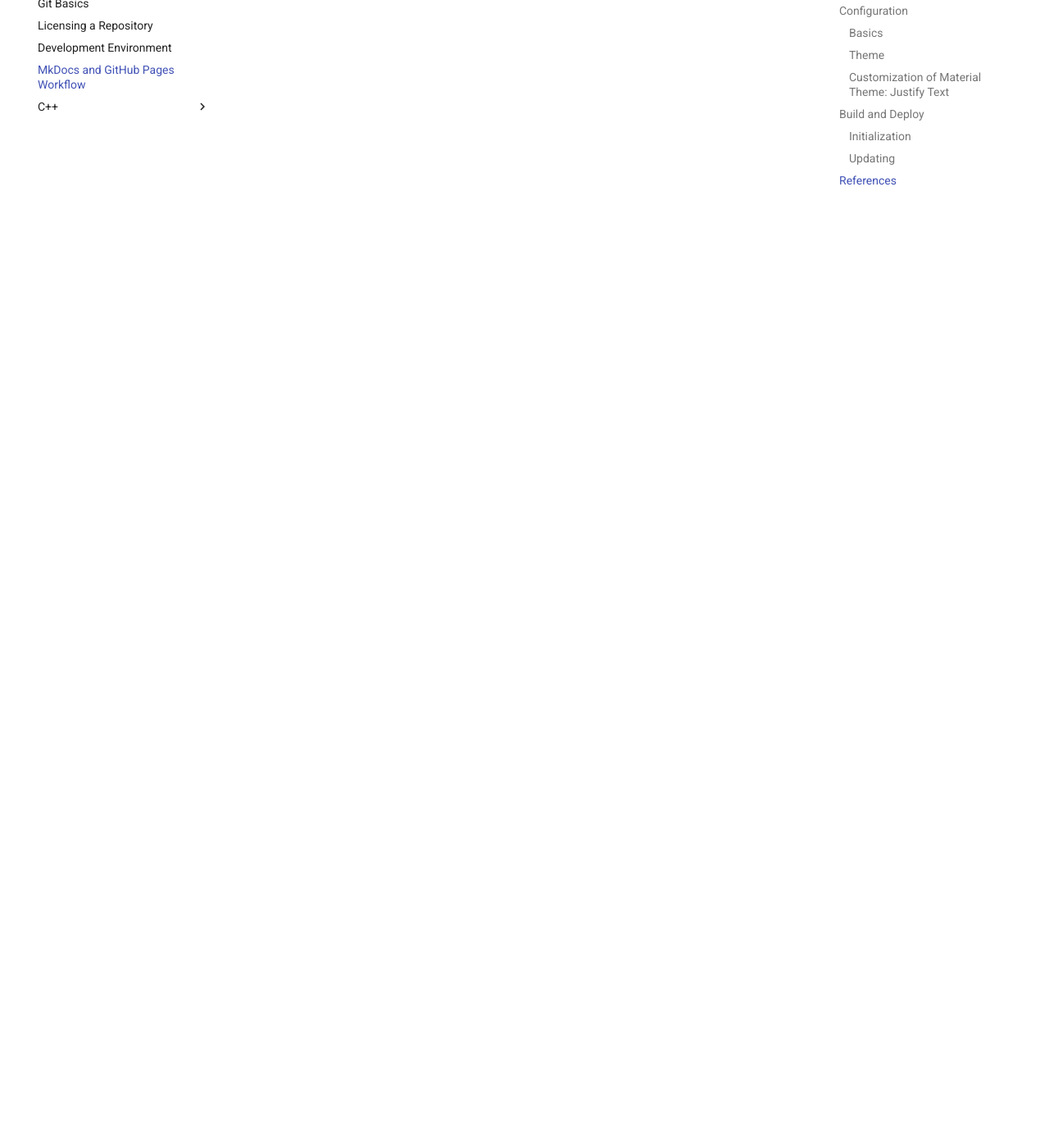
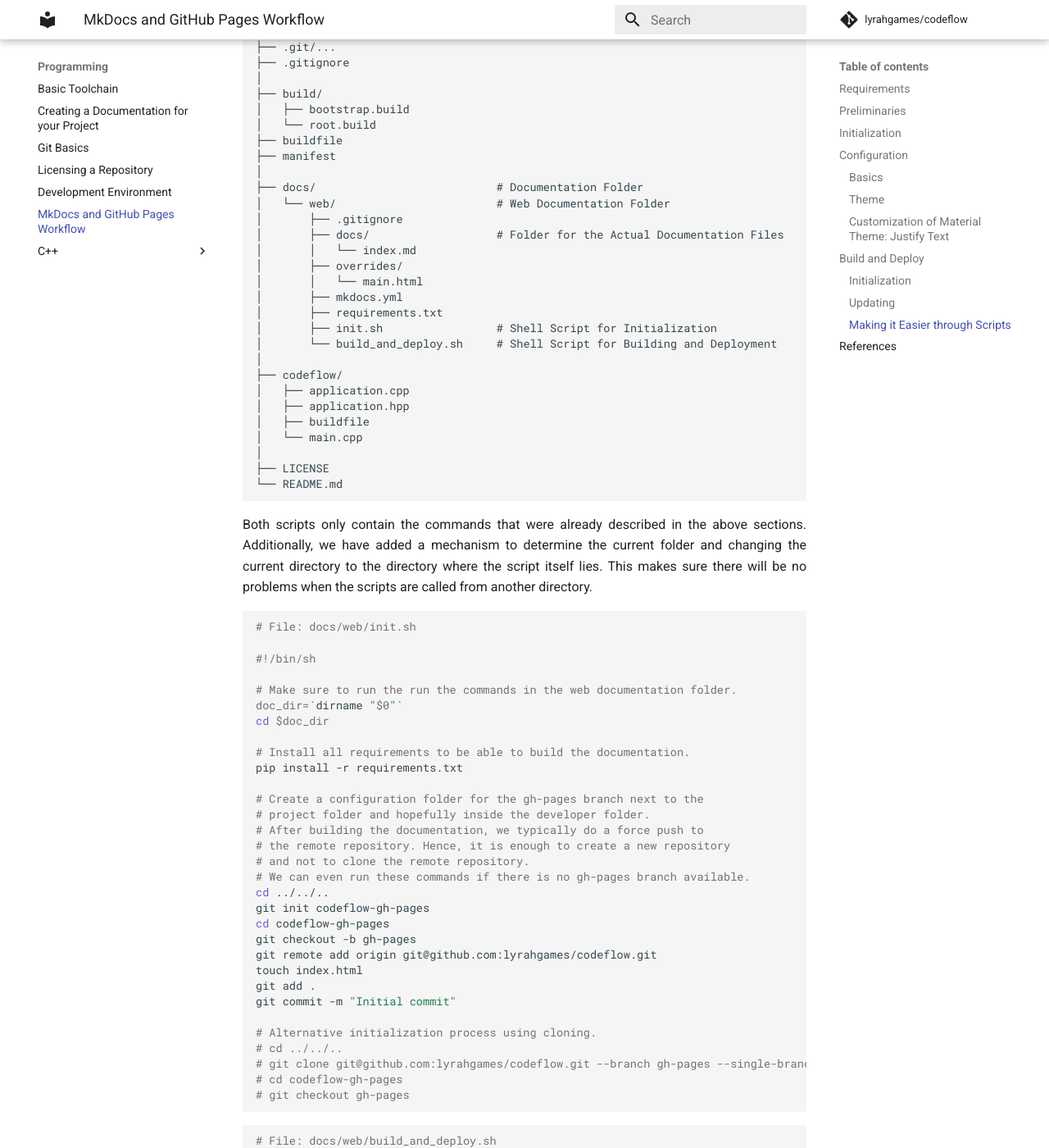
Before and after one commit to lyrahgames/codeflow, an MkDocs documentation site: the page built from docs/web/docs/programming/mkdocs_and_gh_pages_workflow.md, in a window 1280 px wide and 1400 px high, scrolled down 9588 px. Shown: the whole window at 82% size. Built offline with MkDocs 1.6.1 and Material for MkDocs 9.7.7, drawn with Linux system fonts in a browser that asks for light colours; comment, search, counter and statistics services are not loaded; some of the changed text lies outside the part shown.

Commit message:
Add scripts to init, build, and deploy docs

````diff
--- a/docs/web/docs/programming/mkdocs_and_gh_pages_workflow.md
+++ b/docs/web/docs/programming/mkdocs_and_gh_pages_workflow.md
@@ -406,6 +406,126 @@ Because we have amended to the previous commit, we have to do a force push to th
     For a simple documentation site, this may be too much overhead.
     If one would not want to use GitHub Pages, we could use ReadTheDocs to automatically generate every commit to the master branch.
 
+
+### Making it Easier through Scripts
+
+If you are frequently writing the documentation of your project on different platforms, it can become cumbersome to run all the commands for the initialization, building, and deploying every time.
+To make it easier and faster, we can provide simple scripts that allow us to do these processes in one simple step.
+Here, it is done for a Linux-based operating system.
+We will create two shell scripts, `init.sh` for the initialization and `build_and_deploy.sh` for the building and deployment, inside the web documentation folder.
+Your current project folder structure should then look like the following.
+
+    codeflow                            # Project Folder
+    ├── .git/...
+    ├── .gitignore
+    │
+    ├── build/
+    │   ├── bootstrap.build
+    │   └── root.build
+    ├── buildfile
+    ├── manifest
+    │
+    ├── docs/                           # Documentation Folder
+    │   └── web/                        # Web Documentation Folder
+    │       ├── .gitignore
+    │       ├── docs/                   # Folder for the Actual Documentation Files
+    │       │   └── index.md
+    │       ├── overrides/
+    │       │   └── main.html
+    │       ├── mkdocs.yml
+    │       ├── requirements.txt
+    │       ├── init.sh                 # Shell Script for Initialization
+    │       └── build_and_deploy.sh     # Shell Script for Building and Deployment
+    │
+    ├── codeflow/
+    │   ├── application.cpp
+    │   ├── application.hpp
+    │   ├── buildfile
+    │   └── main.cpp
+    │
+    ├── LICENSE
+    └── README.md
+
+
+Both scripts only contain the commands that were already described in the above sections.
+Additionally, we have added a mechanism to determine the current folder and changing the current directory to the directory where the script itself lies.
+This makes sure there will be no problems when the scripts are called from another directory.
+
+```sh
+# File: docs/web/init.sh
+
+#!/bin/sh
+
+# Make sure to run the run the commands in the web documentation folder.
+doc_dir=`dirname "$0"`
+cd $doc_dir
+
+# Install all requirements to be able to build the documentation.
+pip install -r requirements.txt
+
+# Create a configuration folder for the gh-pages branch next to the
+# project folder and hopefully inside the developer folder.
+# After building the documentation, we typically do a force push to
+# the remote repository. Hence, it is enough to create a new repository
+# and not to clone the remote repository.
+# We can even run these commands if there is no gh-pages branch available.
+cd ../../..
+git init codeflow-gh-pages
+cd codeflow-gh-pages
+git checkout -b gh-pages
+git remote add origin git@github.com:lyrahgames/codeflow.git
+touch index.html
+git add .
+git commit -m "Initial commit"
+
+# Alternative initialization process using cloning.
+# cd ../../..
+# git clone git@github.com:lyrahgames/codeflow.git --branch gh-pages --single-branch codeflow-gh-pages
+# cd codeflow-gh-pages
+# git checkout gh-pages
+```
+
+```sh
+# File: docs/web/build_and_deploy.sh
+
+#!/bin/sh
+
+# Make sure to run the run the commands in the web documentation folder.
+doc_dir=`dirname "$0"`
+cd $doc_dir
+
+# Build the documentation into the GitHub Pages configuration folder.
+mkdocs build -d ../../../codeflow-gh-pages
+
+# Deploy the documentation by amending the changes to disable version control
+# and by force pushing to the remote repository.
+cd ../../../codeflow-gh-pages
+git add .
+git commit --amend -m "Update site"
+git push -f origin gh-pages
+```
+
+Of course, we have to slightly change the `.gitignore` file to allow the shell scripts to be captured by Git.
+
+```
+# File: docs/web/.gitignore
+
+!overrides/*.html
+!mkdocs.yml
+!requirements.txt
+!*.sh
+```
+
+Afterwards, we set the executable flags to be able to run the scripts from the command line.
+
+    chmod +x init.sh build_and_deploy.sh
+
+For the future this means, after cloning the repository, one should execute the `init.sh` script to generate the GitHub Pages configuration folder.
+After changing the documentation and committing the result, one should call the `build_and_deploy.sh` script to push the newly created site to documentation hosting platform.
+
+!!! note
+    Going one step further, we could even think about using Git hooks to automatically run the `build_and_deploy.sh` script for every commit on the `master` branch.
+
 ## References
 
 - [MkDocs Documentation](https://www.mkdocs.org/)
````
Also changed, not shown: docs/web/docs/programming/c++/build_systems/build2.md (added, +5 -0 lines), 3 other files.
